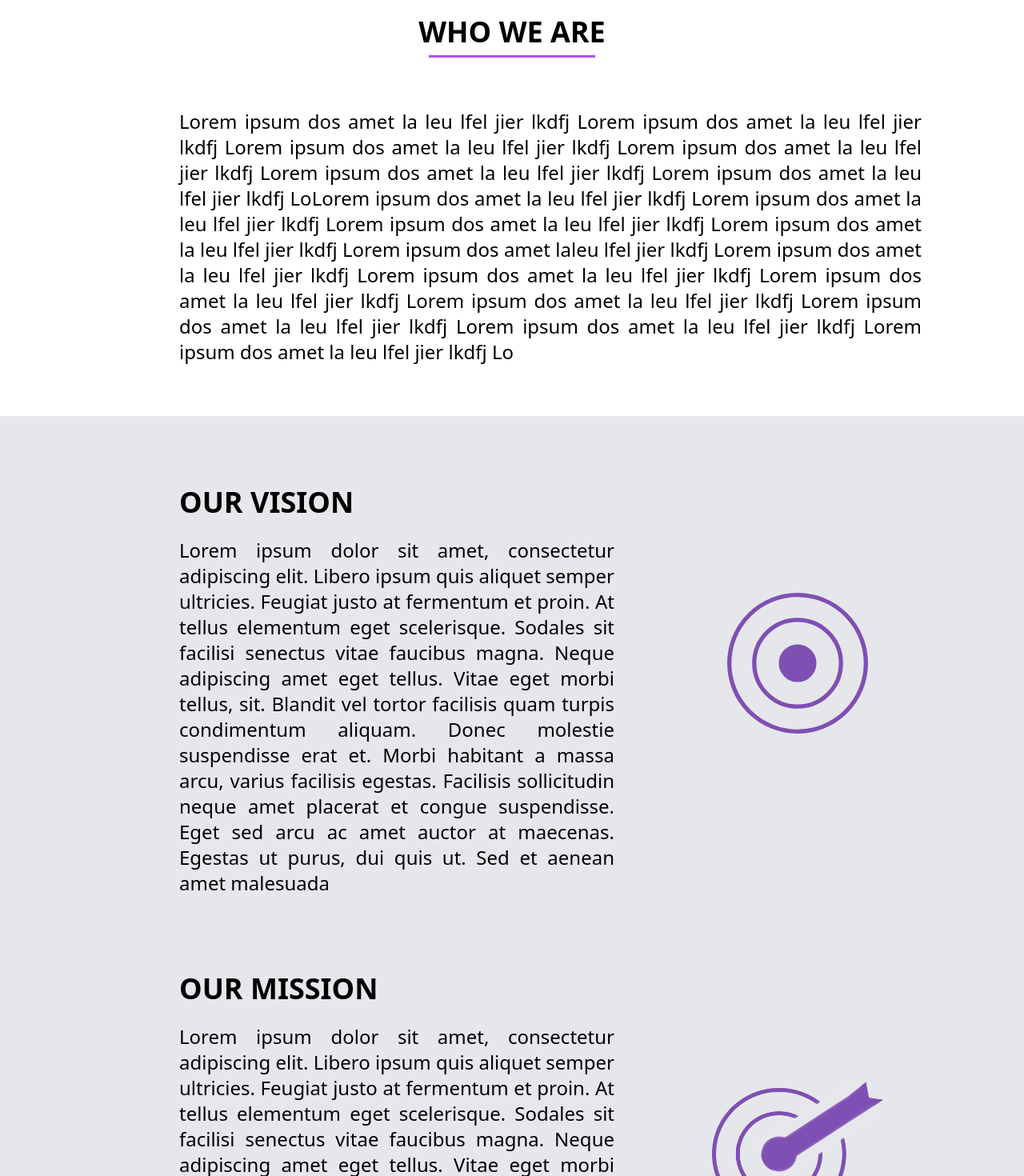
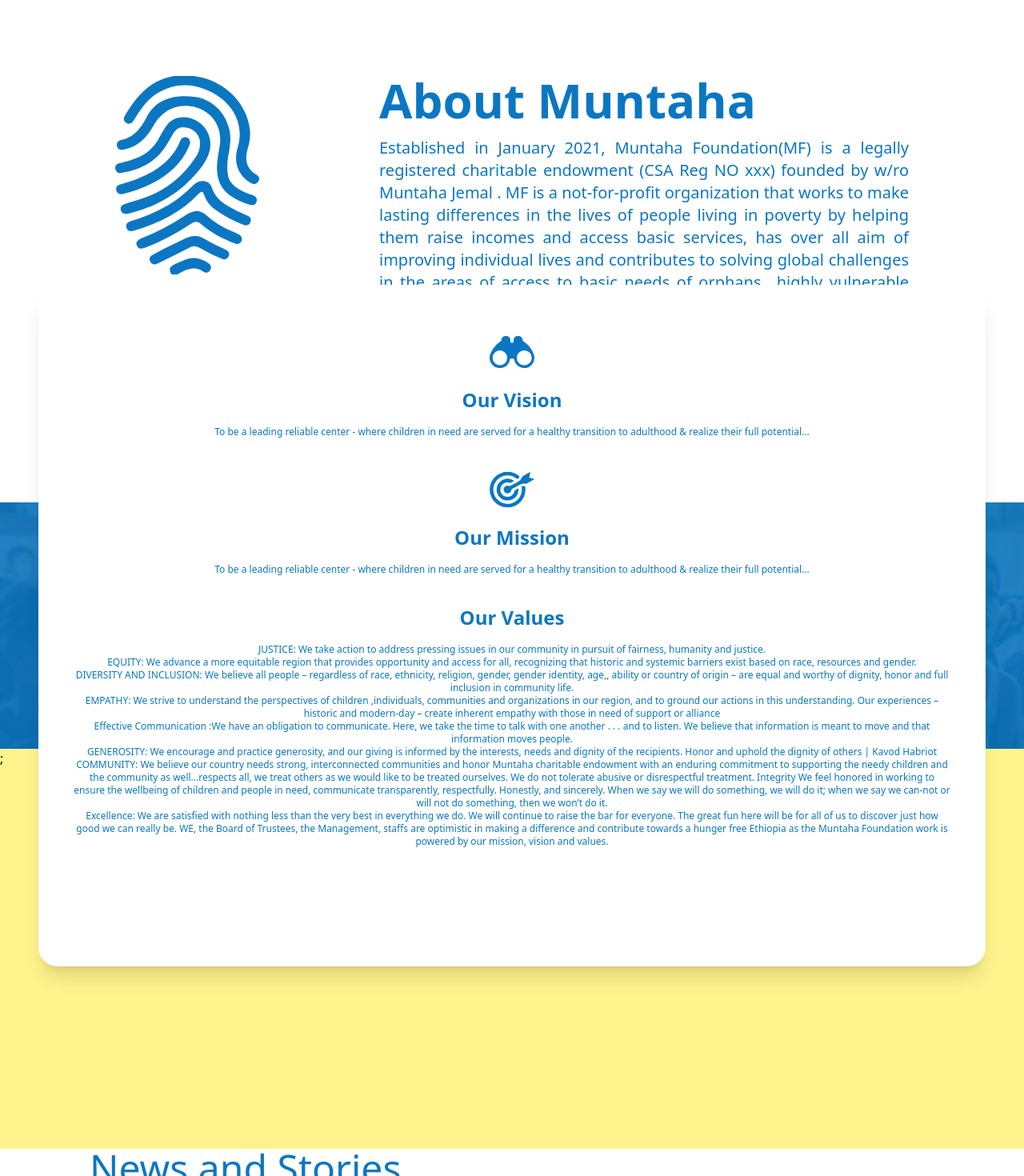
Before and after one commit to abdukasim/muntaha-website, a Next.js app: page /about in a window 1280 px wide. Shown: the part 840-2310 px from the top of the page at 80% size. Built offline with nearby package versions, Linux system fonts and the light colour scheme.

Commit message:
about page mobile design without hr sections

```diff
--- a/components/AboutPage/aboutUs.js
+++ b/components/AboutPage/aboutUs.js
@@ -1,26 +1,28 @@
 import React from "react";
+import FingerprintIcon from "../svgComponents/fingerprint";
 
 export default function AboutUs() {
   return (
-    <section>
-      <h2 className="text-center text-3xl  lg:text-4xl font-black uppercase mt-20 lg:mt-24">
-        who we are
-      </h2>
-      <hr className="text-center w-44 lg:w-52  mx-auto h-1 mt-2 bg-purple-500 " />
-      <p className="text-justify mx-8 md:mx-28 lg:ml-56 lg:mr-32 my-14 lg:my-16 font-light text-base lg:text-2xl">
-        Lorem ipsum dos amet la leu lfel jier lkdfj Lorem ipsum dos amet la leu
-        lfel jier lkdfj Lorem ipsum dos amet la leu lfel jier lkdfj Lorem ipsum
-        dos amet la leu lfel jier lkdfj Lorem ipsum dos amet la leu lfel jier
-        lkdfj Lorem ipsum dos amet la leu lfel jier lkdfj LoLorem ipsum dos amet
-        la leu lfel jier lkdfj Lorem ipsum dos amet la leu lfel jier lkdfj Lorem
-        ipsum dos amet la leu lfel jier lkdfj Lorem ipsum dos amet la leu lfel
-        jier lkdfj Lorem ipsum dos amet laleu lfel jier lkdfj Lorem ipsum dos
-        amet la leu lfel jier lkdfj Lorem ipsum dos amet la leu lfel jier lkdfj
-        Lorem ipsum dos amet la leu lfel jier lkdfj Lorem ipsum dos amet la leu
-        lfel jier lkdfj Lorem ipsum dos amet la leu lfel jier lkdfj Lorem ipsum
-        dos amet la leu lfel jier lkdfj Lorem ipsum dos amet la leu lfel jier
-        lkdfj Lo
-      </p>
+    <section className="flex h-[684px] flex-col items-center gap-9 bg-white px-14 md:flex-row md:items-start md:gap-0 md:px-12 md:pt-[151px] xl:px-36 2xl:px-[233px]">
+      <div className="w-14  md:mr-12 md:min-w-[150px] xl:mr-[150px] xl:min-w-[180px] 2xl:min-w-[220px]">
+        <FingerprintIcon />
+      </div>
+      <div className="">
+        <h1 className="mb-4 text-center text-3xl font-bold text-brand-blue md:text-left md:text-4xl lg:text-5xl xl:text-6xl 2xl:mb-11 2xl:text-6xl">
+          About Muntaha
+        </h1>
+        <p className="text-center text-[10px] text-brand-blue md:text-justify md:text-sm lg:text-base xl:text-xl">
+          Established in January 2021, Muntaha Foundation(MF) is a legally
+          registered charitable endowment (CSA Reg NO xxx) founded by w/ro
+          Muntaha Jemal . MF is a not-for-profit organization that works to make
+          lasting differences in the lives of people living in poverty by
+          helping them raise incomes and access basic services, has over all aim
+          of improving individual lives and contributes to solving global
+          challenges in the areas of access to basic needs of orphans,, highly
+          vulnerable children and young adolescents , access to education,
+          health Care.
+        </p>
+      </div>
     </section>
   );
 }
--- a/components/AboutPage/leadership.js
+++ b/components/AboutPage/leadership.js
@@ -2,42 +2,8 @@ import React from "react";
 
 export default function Leadership() {
   return (
-    <section className="leadership-section px-16 lg:pl-64 lg:pr-282px pt-88px lg:pt-40">
-      <h2 className="text-4xl font-black text-center uppercase">leadership</h2>
-      <div className="flex flex-col mt-78px mb-24">
-        <div className="flex flex-col lg:flex-row lg:items-center lg:justify-between w-full mb-14">
-          <h3 className="text-4xl font-bold text-purple-500 uppercase text-center mb-14 lg:mb-0">
-            executive team
-          </h3>
-          <h3 className="text-3xl font-medium text-center">
-            Board of Directors
-          </h3>
-        </div>
-        <div className="flex flex-col lg:flex-row lg:items-center lg:justify-between w-full mb-14">
-          <h3 className="text-4xl font-bold text-purple-500 uppercase text-center mb-14 lg:mb-0">
-            executive team
-          </h3>
-          <h3 className="text-3xl font-medium text-center">
-            Board of Directors
-          </h3>
-        </div>
-        <div className="flex flex-col lg:flex-row lg:items-center lg:justify-between w-full mb-14">
-          <h3 className="text-4xl font-bold text-purple-500 uppercase text-center mb-14 lg:mb-0">
-            executive team
-          </h3>
-          <h3 className="text-3xl font-medium text-center">
-            Board of Directors
-          </h3>
-        </div>
-        <div className="flex flex-col lg:flex-row lg:items-center lg:justify-between w-full mb-14">
-          <h3 className="text-4xl font-bold text-purple-500 uppercase text-center mb-14 lg:mb-0">
-            executive team
-          </h3>
-          <h3 className="text-3xl font-medium text-center">
-            Board of Directors
-          </h3>
-        </div>
-      </div>
+    <section className="relative mb-20 h-[500px] bg-brand-yellow  md:mb-0">
+      ;
     </section>
   );
 }
--- a/components/AboutPage/vision.js
+++ b/components/AboutPage/vision.js
@@ -3,61 +3,94 @@ import React from "react";
 
 export default function Vision() {
   return (
-    <section className="vision-section py-28 lg:pt-88px lg:pb-120px pl-12 lg:pl-56 pr-8 lg:pr-44 bg-gray-200">
-      <div className="flex flex-col xl:flex-row-reverse lg:items-center mb-24 justify-center lg:justify-between">
-        <div className="self-center mb-16">
+    <section className="relative">
+      {/* Background image */}
       <Image
-            width={214.94}
-            height={176}
-            // layout="responsive"
-            src="/images/visionIcon.svg"
-            alt="Vision Icon"
+        src="/images/heroImage.png"
+        layout="fill"
+        objectFit="cover"
+        quality={100}
+        alt=""
       />
-        </div>
-        <div className="">
-          <h2 className="font-black text-3xl lg:text-4xl uppercase text-center lg:text-justify ">
-            our vision
-          </h2>
-          <p className="font-light text-base lg:text-2xl text-justify mt-6 lg:w-544px">
-            Lorem ipsum dolor sit amet, consectetur adipiscing elit. Libero
-            ipsum quis aliquet semper ultricies. Feugiat justo at fermentum et
-            proin. At tellus elementum eget scelerisque. Sodales sit facilisi
-            senectus vitae faucibus magna. Neque adipiscing amet eget tellus.
-            Vitae eget morbi tellus, sit. Blandit vel tortor facilisis quam
-            turpis condimentum aliquam. Donec molestie suspendisse erat et.
-            Morbi habitant a massa arcu, varius facilisis egestas. Facilisis
-            sollicitudin neque amet placerat et congue suspendisse. Eget sed
-            arcu ac amet auctor at maecenas. Egestas ut purus, dui quis ut. Sed
-            et aenean amet malesuada
+
+      {/* Blue overlay */}
+      <div className="absolute inset-0 bg-brand-blue opacity-90" />
+
+      {/* card with height more than parent container */}
+      <div className="relative mx-auto max-w-7xl px-12 py-12">
+        <div className="relative z-10 -my-80  rounded-3xl bg-white px-11 pt-14 pb-28 shadow-xl">
+          <div className="mb-9 flex flex-col items-center gap-4">
+            <Image
+              src="/images/vision.svg"
+              width={56}
+              height={56}
+              alt="vision"
+            />
+            <h2 className="text-2xl font-bold text-brand-blue">Our Vision</h2>
+            <p className="text-center text-xs font-light text-brand-blue">
+              To be a leading reliable center - where children in need are
+              served for a healthy transition to adulthood & realize their full
+              potential...
             </p>
           </div>
+
+          <div className="mb-9 flex flex-col items-center gap-4">
+            <Image
+              src="/images/mission.svg"
+              width={56}
+              height={56}
+              alt="vision"
+            />
+            <h2 className="text-2xl font-bold text-brand-blue">Our Mission</h2>
+            <p className="text-center text-xs font-light text-brand-blue">
+              To be a leading reliable center - where children in need are
+              served for a healthy transition to adulthood & realize their full
+              potential...
+            </p>
           </div>
-      <div className="flex flex-col xl:flex-row-reverse lg:items-center mb-24 justify-center lg:justify-between">
-        <div className="self-center mb-16">
-          <Image
-            width={214.94}
-            height={176}
-            // layout="responsive"
-            src="/images/missionIcon.png"
-            alt="Mission Icon"
-          />
+
+          <div className="mb-9 flex flex-col items-center gap-4">
+            <h2 className="text-2xl font-bold text-brand-blue">Our Values</h2>
+            <p className="text-center text-xs font-light text-brand-blue">
+              JUSTICE: We take action to address pressing issues in our
+              community in pursuit of fairness, humanity and justice. <br />{" "}
+              EQUITY: We advance a more equitable region that provides
+              opportunity and access for all, recognizing that historic and
+              systemic barriers exist based on race, resources and gender.{" "}
+              <br /> DIVERSITY AND INCLUSION: We believe all people – regardless
+              of race, ethnicity, religion, gender, gender identity, age,,
+              ability or country of origin – are equal and worthy of dignity,
+              honor and full inclusion in community life. <br /> EMPATHY: We
+              strive to understand the perspectives of children ,individuals,
+              communities and organizations in our region, and to ground our
+              actions in this understanding. Our experiences – historic and
+              modern-day – create inherent empathy with those in need of support
+              or alliance
+              <br /> Effective Communication :We have an obligation to
+              communicate. Here, we take the time to talk with one another . . .
+              and to listen. We believe that information is meant to move and
+              that information moves people. <br /> GENEROSITY: We encourage and
+              practice generosity, and our giving is informed by the interests,
+              needs and dignity of the recipients. Honor and uphold the dignity
+              of others | Kavod Habriot <br /> COMMUNITY: We believe our country
+              needs strong, interconnected communities and honor Muntaha
+              charitable endowment with an enduring commitment to supporting the
+              needy children and the community as well...respects all, we treat
+              others as we would like to be treated ourselves. We do not
+              tolerate abusive or disrespectful treatment. Integrity We feel
+              honored in working to ensure the wellbeing of children and people
+              in need, communicate transparently, respectfully. Honestly, and
+              sincerely. When we say we will do something, we will do it; when
+              we say we can-not or will not do something, then we won’t do it.
+              <br /> Excellence: We are satisfied with nothing less than the
+              very best in everything we do. We will continue to raise the bar
+              for everyone. The great fun here will be for all of us to discover
+              just how good we can really be. WE, the Board of Trustees, the
+              Management, staffs are optimistic in making a difference and
+              contribute towards a hunger free Ethiopia as the Muntaha
+              Foundation work is powered by our mission, vision and values.
+            </p>
           </div>
-        <div className="">
-          <h2 className="font-black text-3xl lg:text-4xl uppercase text-center lg:text-justify ">
-            our mission
-          </h2>
-          <p className="font-light text-base lg:text-2xl text-justify mt-6 lg:w-544px">
-            Lorem ipsum dolor sit amet, consectetur adipiscing elit. Libero
-            ipsum quis aliquet semper ultricies. Feugiat justo at fermentum et
-            proin. At tellus elementum eget scelerisque. Sodales sit facilisi
-            senectus vitae faucibus magna. Neque adipiscing amet eget tellus.
-            Vitae eget morbi tellus, sit. Blandit vel tortor facilisis quam
-            turpis condimentum aliquam. Donec molestie suspendisse erat et.
-            Morbi habitant a massa arcu, varius facilisis egestas. Facilisis
-            sollicitudin neque amet placerat et congue suspendisse. Eget sed
-            arcu ac amet auctor at maecenas. Egestas ut purus, dui quis ut. Sed
-            et aenean amet malesuada
-          </p>
         </div>
       </div>
     </section>
--- a/pages/about.js
+++ b/pages/about.js
@@ -1,7 +1,6 @@
 import Head from "next/head";
 import React from "react";
 import AboutUs from "../components/AboutPage/aboutUs";
-import Hero from "../components/AboutPage/hero";
 import Leadership from "../components/AboutPage/leadership";
 import Vision from "../components/AboutPage/vision";
 import CommunitySection from "../components/HomePage/communitySection";
@@ -21,7 +20,6 @@ export default function About() {
       <Header />
       <AboutUs />
       <Vision />
-      <Hero />
       <Leadership />
       <NewsSection />
       <CommunitySection />
```
Also changed, not shown: components/AboutPage/hero.js (deleted, +0 -10 lines). Lines whose indentation alone changed are shown as unchanged.
